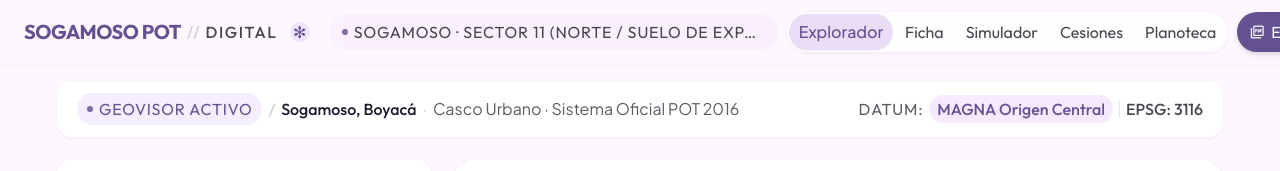
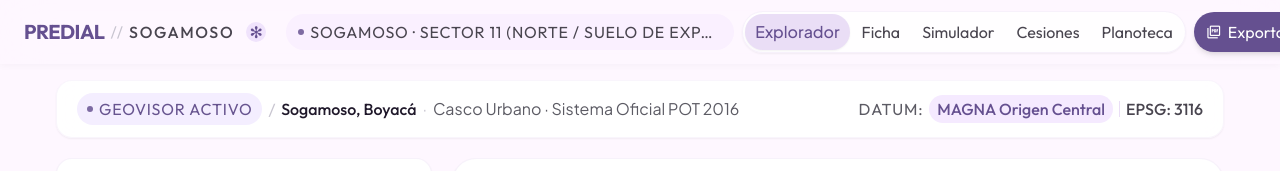
Before and after one commit to 5antg/test, a plain HTML site: page index.html in a window 1280 px wide. Shown: the top 171 px of the page. Drawn offline with nearby package versions, Linux system fonts and the light colour scheme; no server answers.

Commit message:
feat: renombrar aplicacion a PREDIAL y actualizar marca en encabezado y dossier

```diff
--- a/index.html
+++ b/index.html
@@ -3,7 +3,7 @@
 <head>
   <meta charset="utf-8"/>
   <meta content="width=device-width, initial-scale=1.0" name="viewport"/>
-  <title>Sogamoso POT Digital — Evaluación Urbanística y Normativa</title>
+  <title>Predial — Evaluación Urbanística y POT Sogamoso</title>
 
   <!-- Tipografías Oficiales Atelier Lilac: Outfit & Plus Jakarta Sans -->
   <link href="https://fonts.googleapis.com" rel="preconnect"/>
@@ -134,9 +134,9 @@
       <!-- Brand & Active Predio Pill -->
       <div class="flex items-center gap-space-md shrink-0">
         <div class="flex items-center gap-space-xs cursor-pointer" onclick="window.switchTab('explorador')">
-          <span class="text-primary font-headline-sm text-[18px] lg:text-[20px] font-bold tracking-tight">SOGAMOSO POT</span>
+          <span class="text-primary font-headline-sm text-[18px] lg:text-[20px] font-bold tracking-tight">PREDIAL</span>
           <span class="text-tertiary-fixed-dim font-headline-sm">//</span>
-          <span class="font-label-lg text-label-lg tracking-widest uppercase text-on-surface-variant font-medium hidden sm:inline">DIGITAL</span>
+          <span class="font-label-lg text-label-lg tracking-widest uppercase text-on-surface-variant font-medium hidden sm:inline">SOGAMOSO</span>
           <span class="inline-flex items-center justify-center w-5 h-5 rounded-full bg-surface-container-high text-primary font-label-sm ml-space-xs">✻</span>
         </div>
 
@@ -998,7 +998,7 @@
       <!-- Encabezado Editorial -->
       <div class="flex items-center justify-between pb-4 border-b-2 border-primary mb-6">
         <div>
-          <h1 class="text-2xl font-bold font-headline-lg tracking-tight text-primary">SOGAMOSO POT DIGITAL</h1>
+          <h1 class="text-2xl font-bold font-headline-lg tracking-tight text-primary">PREDIAL · SOGAMOSO</h1>
           <p class="text-xs uppercase tracking-widest text-gray-500 font-semibold">Dossier de Evaluación Urbanística y Normativa Preliminar</p>
           <p class="text-xs text-gray-600">Base Normativa: POT Sogamoso · Acuerdo Municipal 029 del 28 de diciembre de 2016</p>
         </div>
```
Also changed, not shown: 1 other file.
